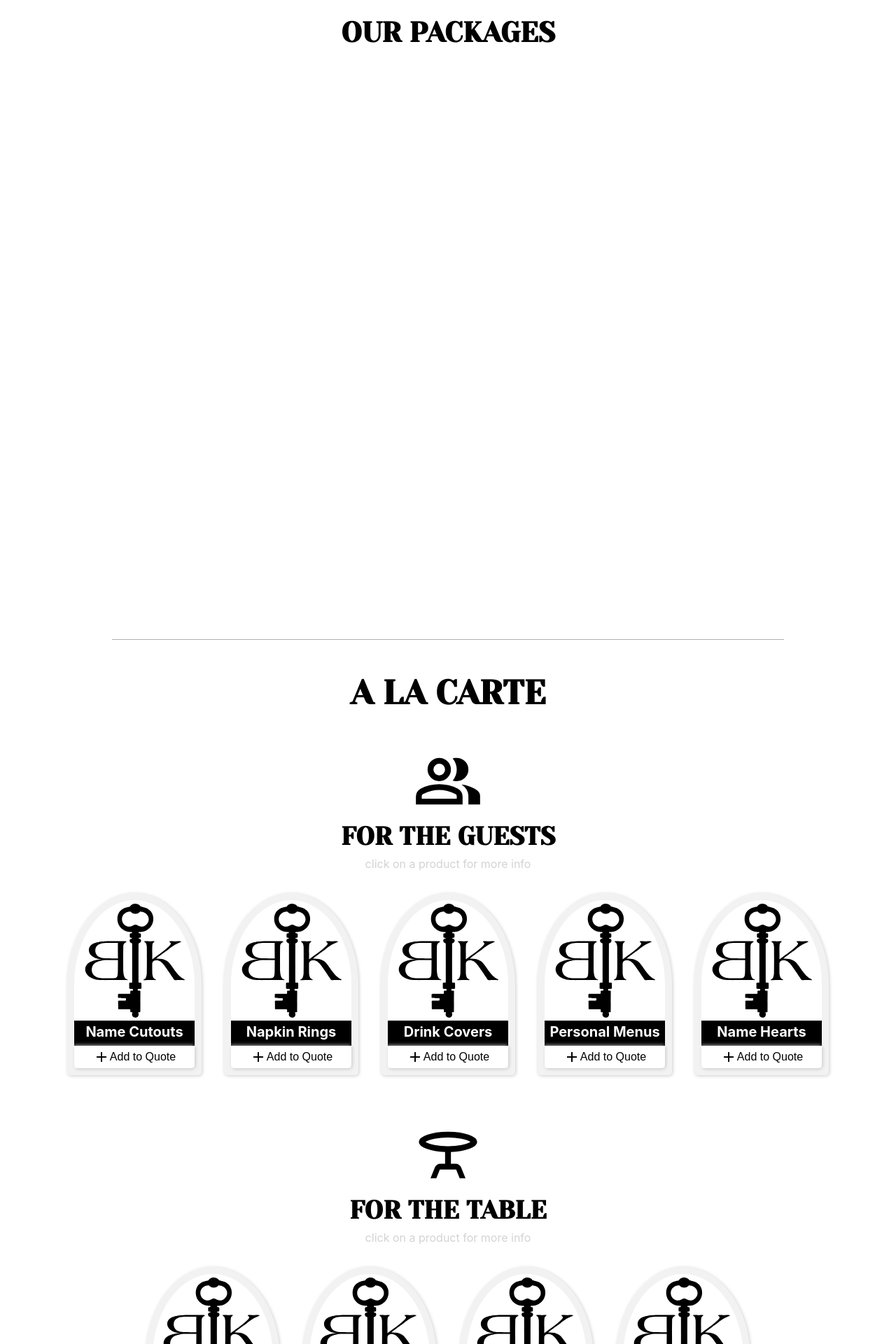
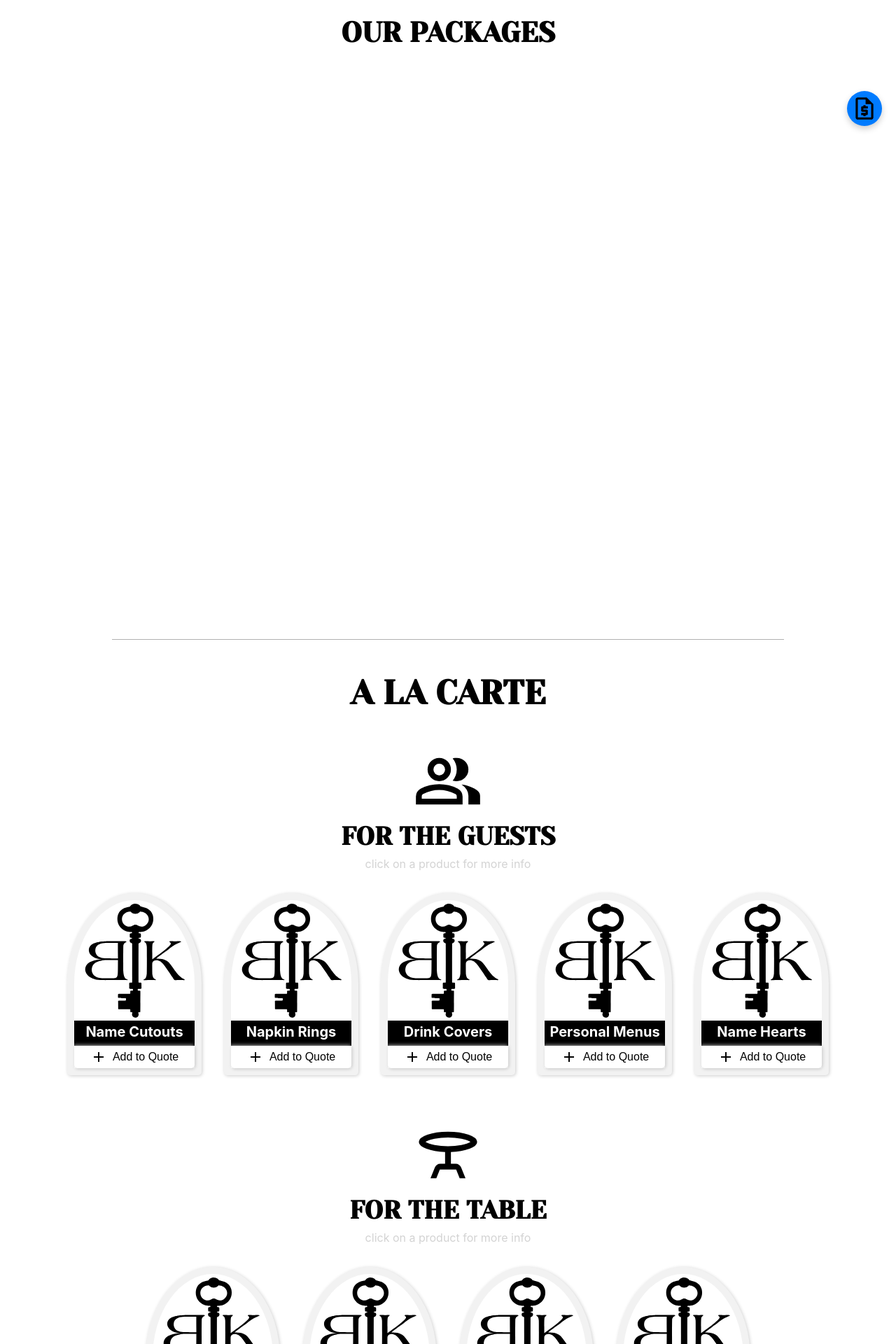
Before and after one commit to Runowo96/bluekee-wedding-website, a React (Create React App) app: page / in a window 1280 px wide. Shown: the part 600-2520 px from the top of the page at 70% size. Built offline with nearby package versions, Linux system fonts and the light colour scheme.

Commit message:
increased button functionality and added shopping cart button

```diff
--- a/src/App.js
+++ b/src/App.js
@@ -9,6 +9,7 @@ import ContactUs from "./Components/ContactUs/ContactUs";
 import CallToAct from "./Components/CallToAct/CallToAct";
 import Footer from "./Components/Footer/Footer";
 import Divider from "./Components/Divider/Divider";
+import CartIcon from "./Components/CartIcon/CartIcon";
 
 function App() {
   const [isOpen, setIsOpen] = useState(false);
@@ -81,6 +82,7 @@ const [cart, setCart] = useState(() => {
         <section id="contact-us" ref={contactUsRef}>
           <ContactUs cart={cart} setCart={setCart} />
         </section>
+        <CartIcon cart={cart} contactUsRef={contactUsRef} scrollToSection={scrollToSection} />
       </main>
       <footer>
         <Footer
--- /dev/null
+++ b/src/Components/CartIcon/CartIcon.js
@@ -0,0 +1,21 @@
+// CartIcon.js
+import React from "react";
+import "./CartIcon.scss";
+import cartIcon from "../../assets/icons/cart-icon.svg";
+
+function CartIcon({ cart, contactUsRef, scrollToSection }) {
+  // Calculate total items in the cart
+  const totalItems = cart.reduce((acc, item) => acc + item.quantity, 0);
+  const handleItemClick = (sectionRef) => {
+    scrollToSection(sectionRef);
+  };
+
+  return (
+    <div onClick={()=>handleItemClick(contactUsRef)} className="cart-icon__container">
+      <img className="cart-icon__image" src={cartIcon} alt="Cart Icon" />
+      {totalItems > 0 && <div className="cart-icon__count">{totalItems}</div>}
+    </div>
+  );
+}
+
+export default CartIcon;
--- /dev/null
+++ b/src/Components/CartIcon/CartIcon.scss
@@ -0,0 +1,37 @@
+/* CartIcon.scss */
+.cart-icon__container {
+    position: fixed;
+    bottom: 20px;
+    right: 20px;
+    width: 50px;
+    height: 50px;
+    background-color: #007bff;
+    border-radius: 50%;
+    display: flex;
+    align-items: center;
+    justify-content: center;
+    box-shadow: 0 4px 10px rgba(0, 0, 0, 0.2);
+    cursor: pointer;
+    z-index: 1000;
+  }
+
+  .cart-icon__image {
+    width: 75%;
+    height: 75%;
+  }
+
+  .cart-icon__count {
+    position: absolute;
+    top: -5px;
+    right: -5px;
+    background-color: #dc3545;
+    color: #fff;
+    width: 20px;
+    height: 20px;
+    border-radius: 50%;
+    font-size: 12px;
+    display: flex;
+    align-items: center;
+    justify-content: center;
+    font-weight: bold;
+  }
--- a/src/Components/ProductInfo/ProductInfo.js
+++ b/src/Components/ProductInfo/ProductInfo.js
@@ -4,7 +4,7 @@ import backIcon from "../../assets/icons/close-icon.svg";
 import prevIcon from "../../assets/icons/prev-icon.svg";
 import nextIcon from "../../assets/icons/next-icon.svg";
 
-function ProductInfo({ data, onNext, onClose, onPrev, addToCart, addIcon }) {
+function ProductInfo({ data, onNext, onClose, onPrev, addToCart, addIcon, addedItems, deleteIcon, toggleCartItem }) {
   let currentItem = data;
   return (
     <div className="info">
@@ -39,9 +39,16 @@ function ProductInfo({ data, onNext, onClose, onPrev, addToCart, addIcon }) {
               <p className="info__sub-header">Starting at:</p>
               <p className="info__sub-info">{currentItem.Starting_at}</p>
             </div>
-            <button onClick={()=>addToCart(currentItem)} className="products__add">
-              <img src={addIcon} alt="add icon" />
-              <p>Add to Quote</p>
+            <button
+              onClick={() => toggleCartItem(currentItem)}
+              className={`products__add ${addedItems.includes(currentItem.id) ? "added" : ""}`}
+            >
+              {addedItems.includes(currentItem.id) ? (
+                <img src={deleteIcon} alt="remove icon" />
+              ) : (
+                <img src={addIcon} alt="add icon" />
+              )}
+              <p>{addedItems.includes(currentItem.id) ? "Remove" : "Add to Quote"}</p>
             </button>
           </div>
         </div>
--- a/src/Components/Products/Products.js
+++ b/src/Components/Products/Products.js
@@ -2,16 +2,18 @@ import React, { useState } from "react";
 import "./Products.scss";
 import ProductInfo from "../ProductInfo/ProductInfo";
 import addIcon from "../../assets/icons/add-icon.svg";
+import deleteIcon from "../../assets/icons/delete-btn.svg";
 
 function Products({ data, name, icon, cart, setCart }) {
-  const [activeProductId, setActiveProductId] = useState(null); // Track the active product by ID
+  const [activeProductId, setActiveProductId] = useState(null);
+  const [addedItems, setAddedItems] = useState([]); // Track added items
 
   const openProductInfo = (id) => {
-    setActiveProductId(id); // Open ProductInfo for this specific product
+    setActiveProductId(id);
   };
 
   const closeProductInfo = () => {
-    setActiveProductId(null); // Close the currently open ProductInfo
+    setActiveProductId(null);
   };
 
   const nextProduct = () => {
@@ -19,29 +21,33 @@ function Products({ data, name, icon, cart, setCart }) {
     const nextIndex = (currentIndex + 1) % data.length;
     setActiveProductId(data[nextIndex].id);
   };
+
   const lastProduct = () => {
     const currentIndex = data.findIndex((item) => item.id === activeProductId);
     const lastIndex = (currentIndex - 1 + data.length) % data.length;
     setActiveProductId(data[lastIndex].id);
   };
 
-  // Function to add an item to the cart
-  const addToCart = (item) => {
-    const existingItem = cart.find((cartItem) => cartItem.name === item.name);
+  // Function to remove an item from the cart by name
+  const removeFromCart = (item) => {
+    const updatedCart = cart.filter((cartItem) => cartItem.name !== item.name);
+    setCart(updatedCart);
+    setAddedItems(addedItems.filter((id) => id !== item.id));
+  };
 
-    if (existingItem) {
-      setCart(
-        cart.map((cartItem) =>
-          cartItem.name === item.name
-            ? { ...cartItem, quantity: cartItem.quantity + 1 }
-            : cartItem
-        )
-      );
+  // Function to add or remove an item from the cart
+  const toggleCartItem = (item) => {
+    const itemInCart = cart.find((cartItem) => cartItem.name === item.name);
+
+    if (itemInCart) {
+      // Remove item from cart
+      removeFromCart(item);
     } else {
+      // Add item to cart
       setCart([...cart, { name: item.name, quantity: 1 }]);
+      setAddedItems([...addedItems, item.id]);
     }
   };
-
 
   return (
     <div className="products__outer-cont">
@@ -58,24 +64,35 @@ function Products({ data, name, icon, cart, setCart }) {
               className="products__image"
               src={item.image}
               alt={item.name}
-              onClick={() => openProductInfo(item.id)} // Open on image click
+              onClick={() => openProductInfo(item.id)}
             />
             <h4 className="products__name">{item.name}</h4>
-            <button onClick={()=>addToCart(item)} className="products__add">
-              <img src={addIcon} alt="add icon" />
-              <p>Add to Quote</p>
+
+            <button
+              onClick={() => toggleCartItem(item)}
+              className={`products__add ${addedItems.includes(item.id) ? "added" : ""}`}
+            >
+              {addedItems.includes(item.id) ? (
+                <img src={deleteIcon} alt="remove icon" />
+              ) : (
+                <img src={addIcon} alt="add icon" />
+              )}
+              <p>{addedItems.includes(item.id) ? "Remove" : "Add to Quote"}</p>
             </button>
+
             {activeProductId === item.id && (
               <section>
                 <ProductInfo
+                  addedItems={addedItems}
                   data={item}
                   onNext={nextProduct}
                   onPrev={lastProduct}
                   onClose={closeProductInfo}
                   cart={cart}
                   setCart={setCart}
-                  addToCart={addToCart}
-                  addIcon={addIcon} // Only close when X button is clicked
+                  addIcon={addIcon}
+                  deleteIcon={deleteIcon}
+                  toggleCartItem={toggleCartItem}
                 />
               </section>
             )}
--- a/src/Components/Products/Products.scss
+++ b/src/Components/Products/Products.scss
@@ -95,6 +95,7 @@
   &__add {
     display: flex;
     justify-content: center;
+    gap: 5%;
     align-items: center;
     width: 100%;
     font-size: 1rem;
@@ -110,4 +111,10 @@
       transition: transform 0.1s ease;
     }
   }
+  &__add.added {
+    background-color: #28a745;
+    color: #fff;
+    cursor: default;
+    opacity: 0.8;
+  }
 }
```
Also changed, not shown: src/assets/icons/cart-icon.svg (added).
